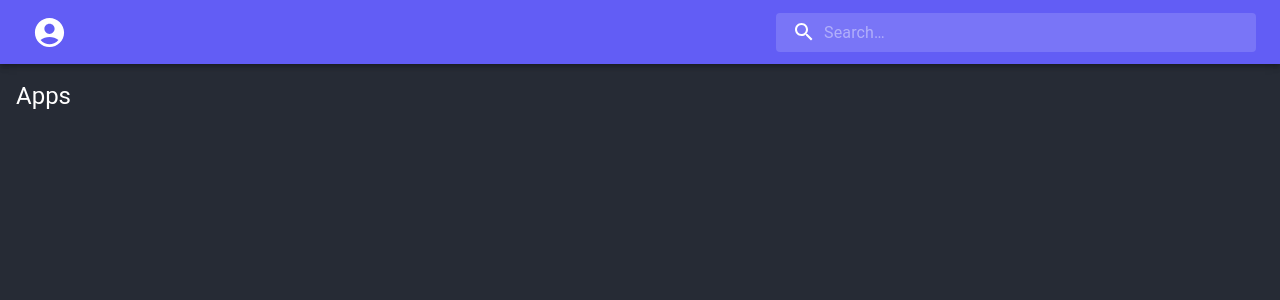
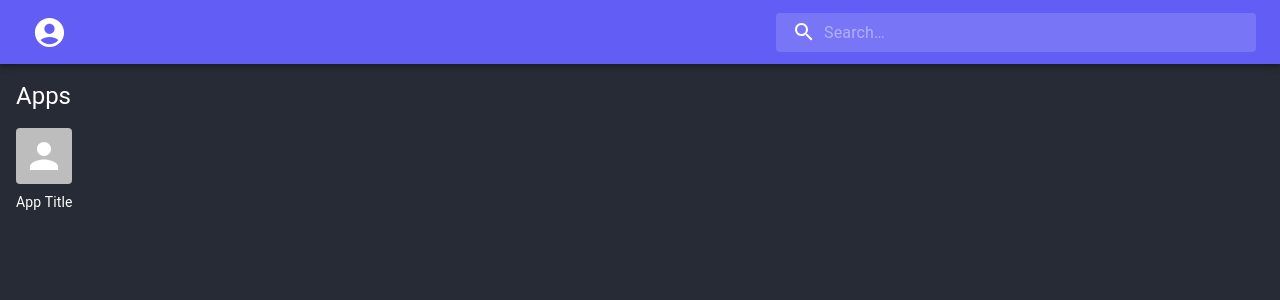
Before and after one commit to bekbolsun22/nostr, a React (Create React App) app: page / in a window 1280 px wide. Shown: the top 300 px of the page. Built offline with nearby package versions, Linux system fonts and the light colour scheme.

Commit message:
add apps components

```diff
--- a/src/components/accounts-modal/AccountsModal.jsx
+++ b/src/components/accounts-modal/AccountsModal.jsx
@@ -18,10 +18,9 @@ const AccountsModal = ({ isOpen, onClose }) => {
       <AppModal isOpen={isOpen} onClose={onClose} title="Accounts">
          <List sx={{ pt: 0 }}>
             {emails.map((email) => (
-               <ListItem disableGutters>
+               <ListItem disableGutters key={email}>
                   <ListItemButton
-                     //  onClick={() => handleListItemClick(email)}
-                     key={email}
+                  //  onClick={() => handleListItemClick(email)}
                   >
                      <ListItemAvatar>
                         <Avatar sx={{ bgcolor: blue[100], color: blue[600] }}>
--- a/src/components/apps/AppItem.jsx
+++ b/src/components/apps/AppItem.jsx
@@ -1,7 +1,27 @@
+import { Avatar, Box, Typography, styled } from '@mui/material'
 import React from 'react'
 
-const AppItem = () => {
-   return <div>AppItem</div>
+const AppItem = ({ image, title = 'App Title', onAppClick }) => {
+   return (
+      <StyledBox onClick={onAppClick}>
+         <Avatar
+            alt={title}
+            src={image}
+            variant="rounded"
+            sx={{ width: 56, height: 56 }}
+         />
+         <Typography variant="body2">{title}</Typography>
+      </StyledBox>
+   )
 }
 
+const StyledBox = styled(Box)(() => ({
+   display: 'inline-flex',
+   flexDirection: 'column',
+   alignItems: 'center',
+   gap: '0.5rem',
+   color: 'white',
+   padding: '0.5rem 0',
+}))
+
 export default AppItem
--- a/src/components/apps/AppsList.jsx
+++ b/src/components/apps/AppsList.jsx
@@ -1,5 +1,6 @@
 import { Box, Typography, styled } from '@mui/material'
 import React from 'react'
+import AppItem from './AppItem'
 
 const AppsList = () => {
    return (
@@ -7,6 +8,9 @@ const AppsList = () => {
          <Typography variant="h5" gutterBottom color="white">
             Apps
          </Typography>
+         <AppsContainer>
+            <AppItem />
+         </AppsContainer>
       </Container>
    )
 }
@@ -16,4 +20,11 @@ const Container = styled(Box)(() => ({
    overflowX: 'scroll',
 }))
 
+const AppsContainer = styled(Box)(() => ({
+   display: 'flex',
+   alignItems: 'center',
+   gap: '1.5rem',
+   overflowX: 'scroll',
+}))
+
 export default AppsList
```
